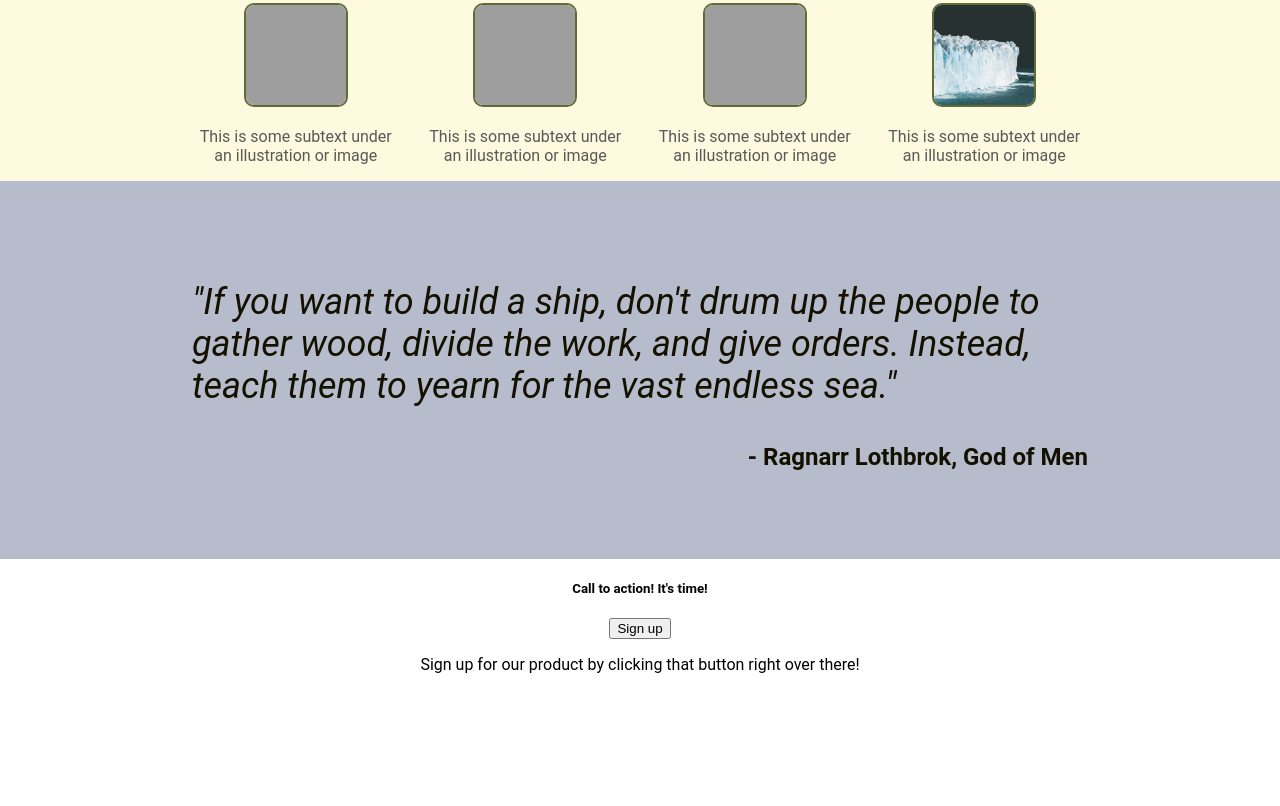
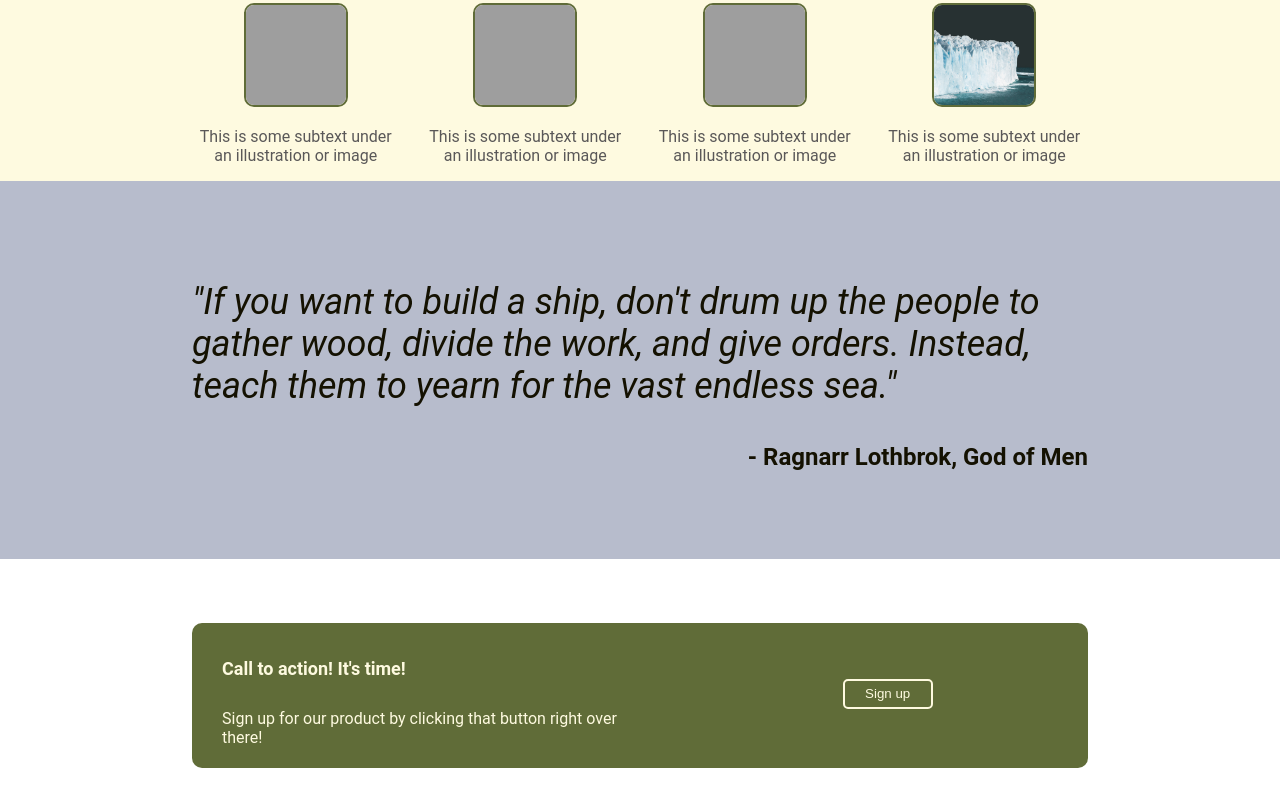
Before and after one commit to Jwordz/landing-page, a plain HTML site: page index.html in a window 1280 px wide. Shown: the part 497-1303 px from the top of the page. Before the commit the page ends 1187 px from the top, so only its background shows below. Drawn offline with Linux system fonts and the light colour scheme; grey boxes are pictures that could not be loaded.

Commit message:
Added css for 4th div (bottom div).

```diff
--- a/css/style.css
+++ b/css/style.css
@@ -165,3 +165,44 @@ img {
   text-align: right;
   font-size: 24px;
 }
+
+* --- Below is for the bottom-div --- */ .bottom-div {
+  height: 25%;
+  width: 100%;
+  background-color: #fefae0;
+  margin: auto;
+}
+
+.flex-container4 {
+  padding: 5% 15%;
+}
+
+.border-box {
+  border-radius: 10px;
+  background-color: #606c38;
+  color: #fefae0;
+  justify-content: space-between;
+}
+
+.blue-text {
+  text-align: left;
+  padding: 5px 0 5px 30px;
+  margin-right: 40%;
+}
+
+h5 {
+  font-size: 18px;
+}
+
+#signup2 {
+  height: 30px;
+  width: 90px;
+  color: #fefae0;
+  background-color: #606c38;
+  border: solid 2px #fefae0;
+  border-radius: 5px;
+  float: right;
+  position: relative;
+  left: 40%;
+  bottom: 30px;
+}
```
